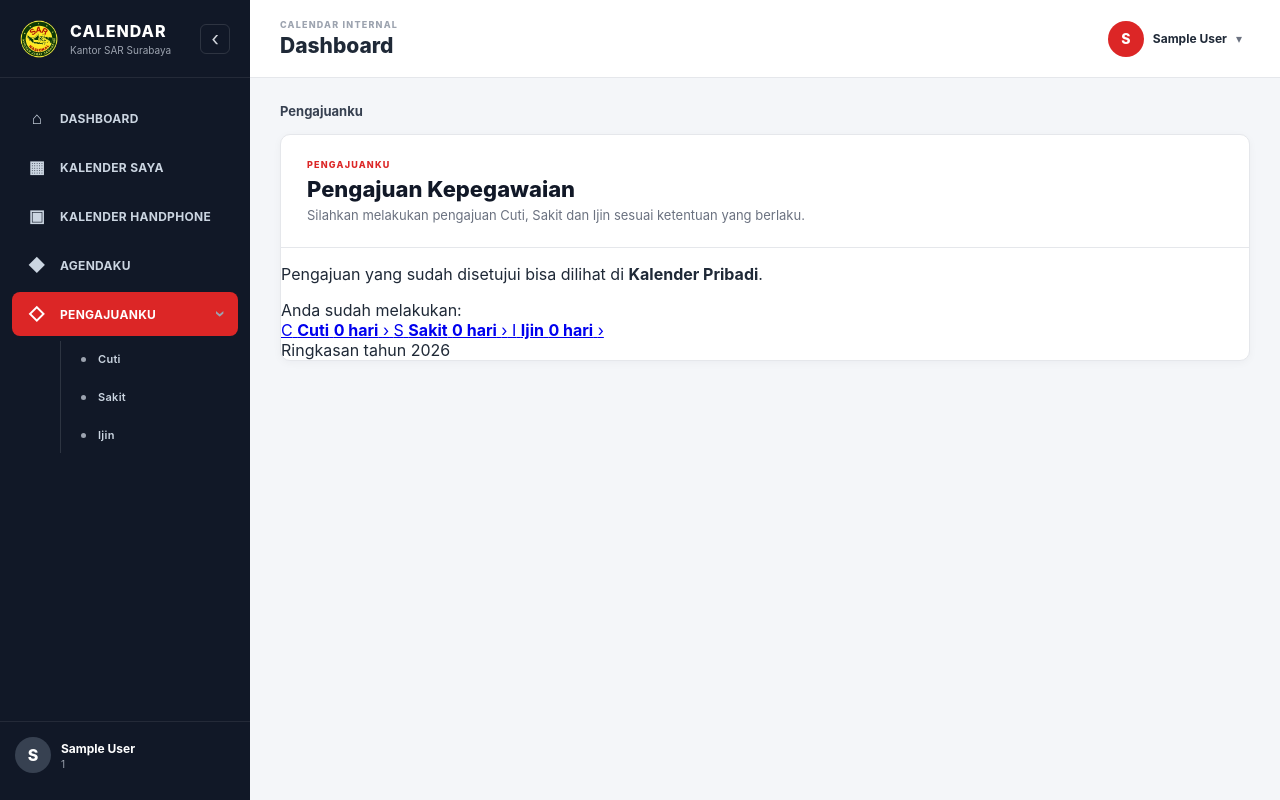
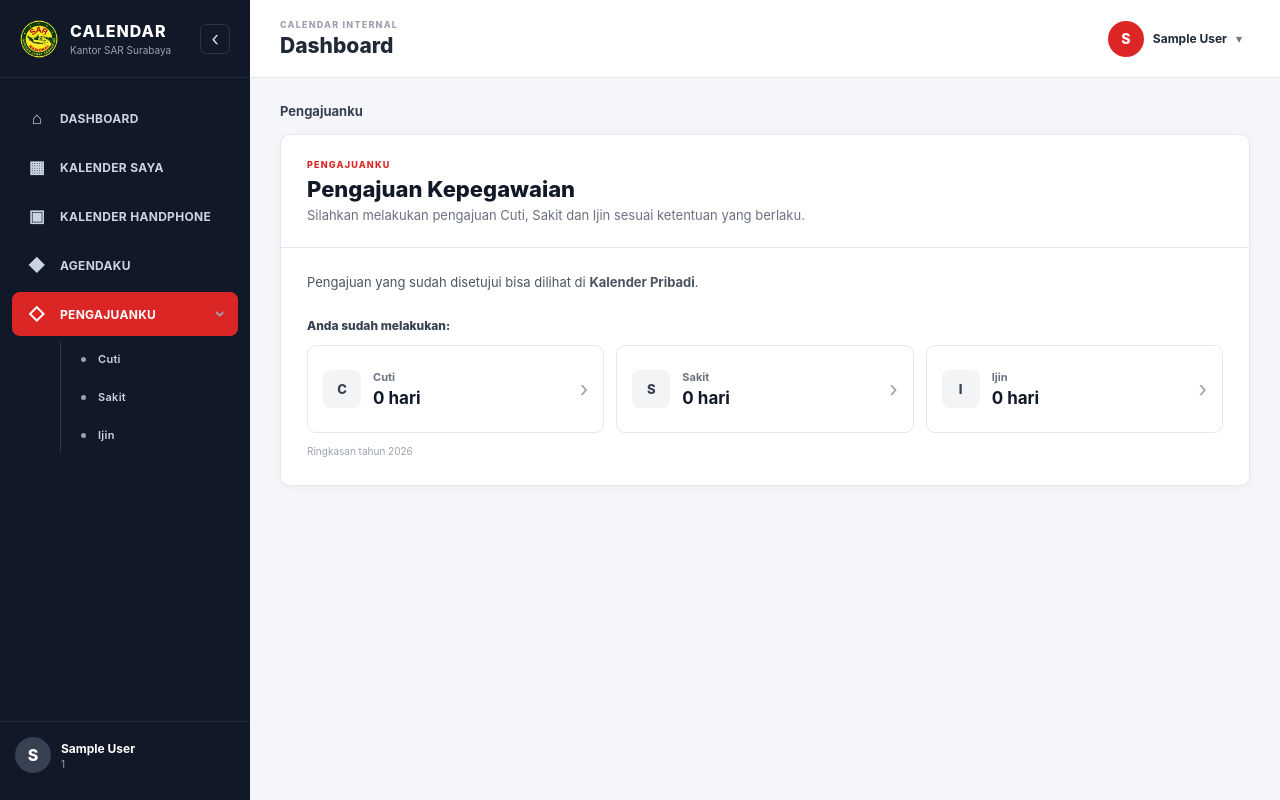
Before and after one commit to ditdoank007/Project-HRIS-Calendar, a Flask app: page /plans in a window 1280 px wide. Run offline with Flask 3, Linux system fonts and the light colour scheme; the visitor is signed in with stand-in values (Sample User, id 1).

Commit message:
feat: style Pengajuanku summary cards

```diff
--- a/static/css/dashboard.css
+++ b/static/css/dashboard.css
@@ -183,6 +183,112 @@ button {
     margin: 0;
     color: #6b7280;
     font-size: 13px;
+}
+
+.submission-overview-content {
+    padding: 24px 26px 28px;
+}
+
+.submission-overview-note {
+    margin: 0;
+    color: #4b5563;
+    font-size: 13px;
+    line-height: 1.6;
+}
+
+.submission-summary-title {
+    margin-top: 25px;
+    margin-bottom: 12px;
+    color: #374151;
+    font-size: 12px;
+    font-weight: 800;
+}
+
+.submission-summary-grid {
+    display: grid;
+    grid-template-columns: repeat(3, minmax(0, 1fr));
+    gap: 12px;
+}
+
+.submission-summary-card {
+    min-height: 88px;
+    padding: 14px 15px;
+    display: flex;
+    align-items: center;
+    gap: 12px;
+    border: 1px solid #e5e7eb;
+    border-radius: 9px;
+    background: #fff;
+    color: #111827;
+    text-decoration: none;
+    transition: .15s ease;
+}
+
+.submission-summary-card:hover {
+    border-color: #dc2626;
+    background: #fffafa;
+    transform: translateY(-1px);
+}
+
+.submission-summary-icon {
+    width: 38px;
+    height: 38px;
+    flex: 0 0 38px;
+    display: flex;
+    align-items: center;
+    justify-content: center;
+    border-radius: 8px;
+    background: #f3f4f6;
+    color: #374151;
+    font-size: 13px;
+    font-weight: 800;
+}
+
+.submission-summary-body {
+    min-width: 0;
+    flex: 1;
+}
+
+.submission-summary-body strong,
+.submission-summary-body b {
+    display: block;
+}
+
+.submission-summary-body strong {
+    color: #6b7280;
+    font-size: 11px;
+}
+
+.submission-summary-body b {
+    margin-top: 4px;
+    color: #111827;
+    font-size: 17px;
+}
+
+.submission-summary-arrow {
+    color: #9ca3af;
+    font-size: 22px;
+}
+
+.submission-summary-loading {
+    padding: 18px 0 5px;
+    color: #9ca3af;
+    font-size: 11px;
+}
+
+.submission-summary-error {
+    margin-top: 12px;
+    padding: 10px 12px;
+    border-radius: 7px;
+    background: #fef2f2;
+    color: #b91c1c;
+    font-size: 11px;
+}
+
+.submission-summary-year {
+    margin-top: 12px;
+    color: #9ca3af;
+    font-size: 10px;
 }
 
 .submission-placeholder {
```
